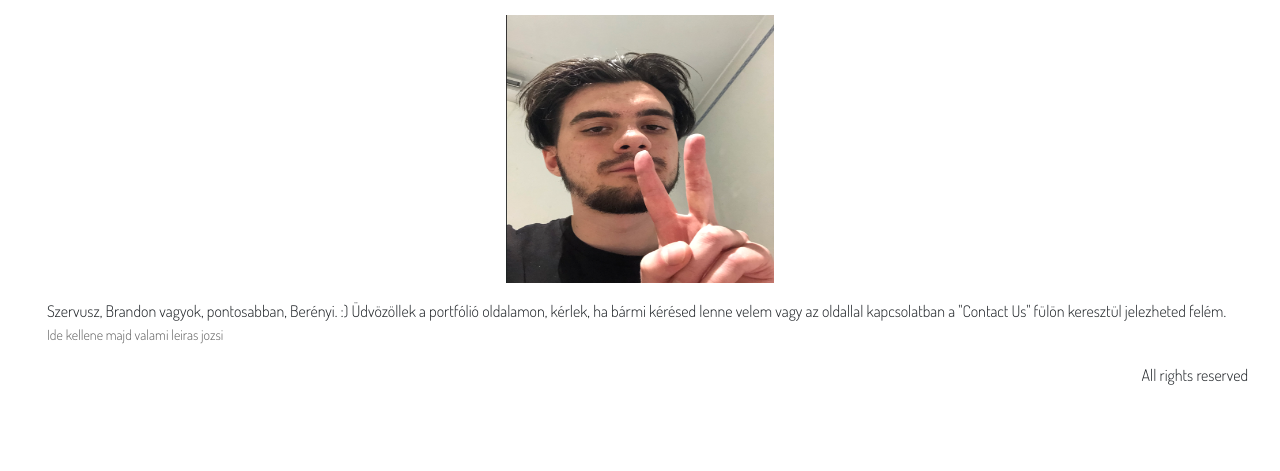
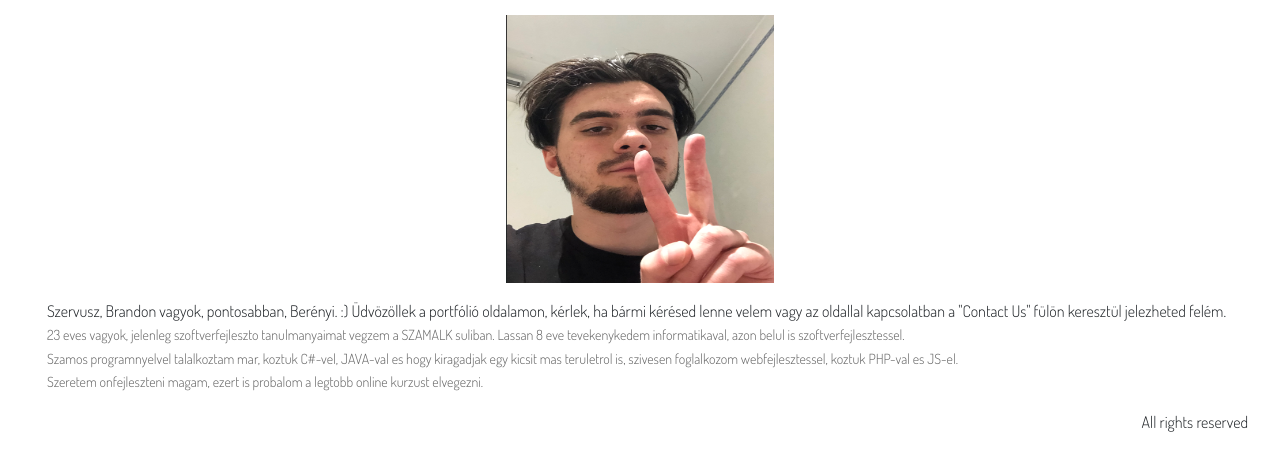
Before and after one commit to defalt1337/portolfiorepo, a PHP site: page /page/about.php in a window 1280 px wide. Shown: the part 115-586 px from the top of the page. Run offline with PHP 8.4, Linux system fonts and the light colour scheme.

Commit message:
added content

```diff
--- a/portfolio_school/page/about.php
+++ b/portfolio_school/page/about.php
@@ -36,7 +36,13 @@ include '../php_helper_pages/support_pages_head.php';
       <div class="col span_1of3">Szervusz, Brandon vagyok, pontosabban, Berényi. :) Üdvözöllek a portfólió oldalamon, kérlek, ha bármi kérésed lenne velem vagy az oldallal kapcsolatban a "Contact Us" fülön keresztül jelezheted felém.</div>
       <div class="col span_1of3">
         <p>
-          Ide kellene majd valami leiras jozsi
+          23 eves vagyok, jelenleg szoftverfejleszto tanulmanyaimat vegzem a SZAMALK suliban. Lassan 8 eve tevekenykedem informatikaval, azon belul is szoftverfejlesztessel.
+        </p>
+        <p>
+          Szamos programnyelvel talalkoztam mar, koztuk C#-vel, JAVA-val es hogy kiragadjak egy kicsit mas teruletrol is, szivesen foglalkozom webfejlesztessel, koztuk PHP-val es JS-el.
+        </p>
+        <p>
+          Szeretem onfejleszteni magam, ezert is probalom a legtobb online kurzust elvegezni.
         </p>
       </div>
     </div>
```
